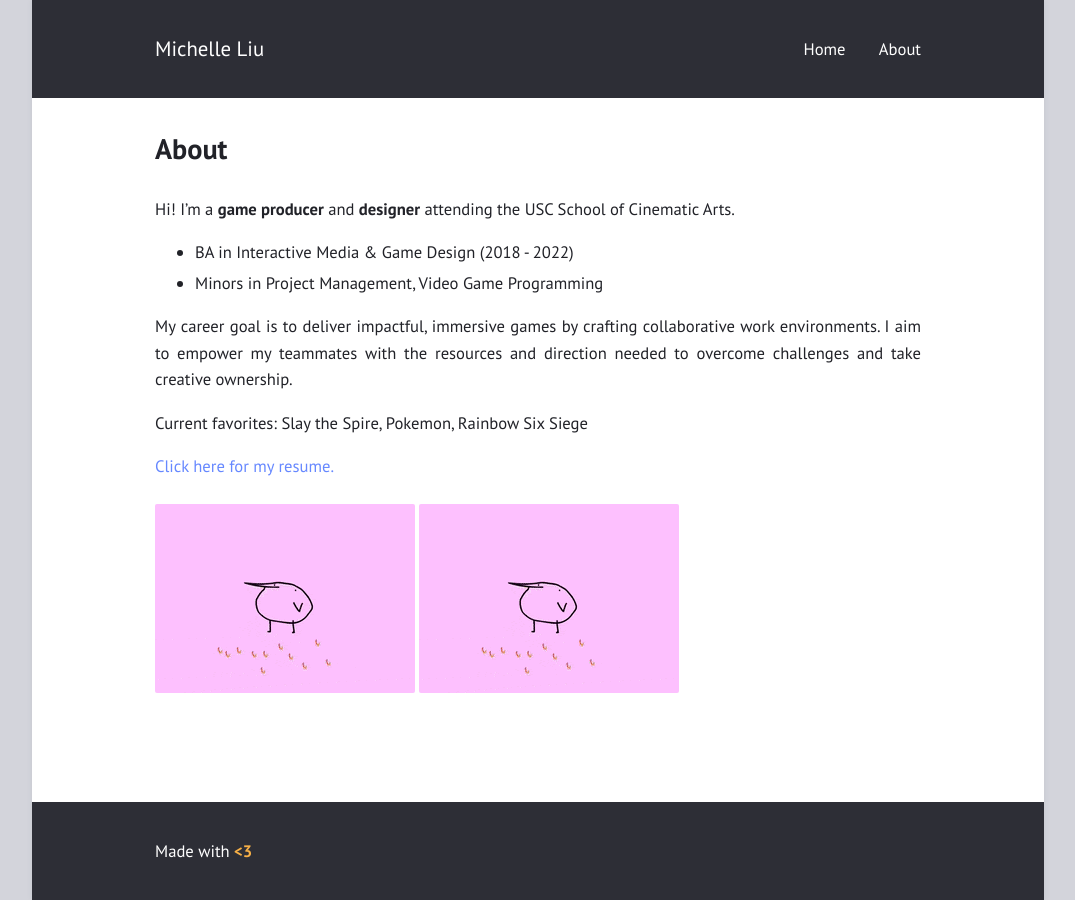
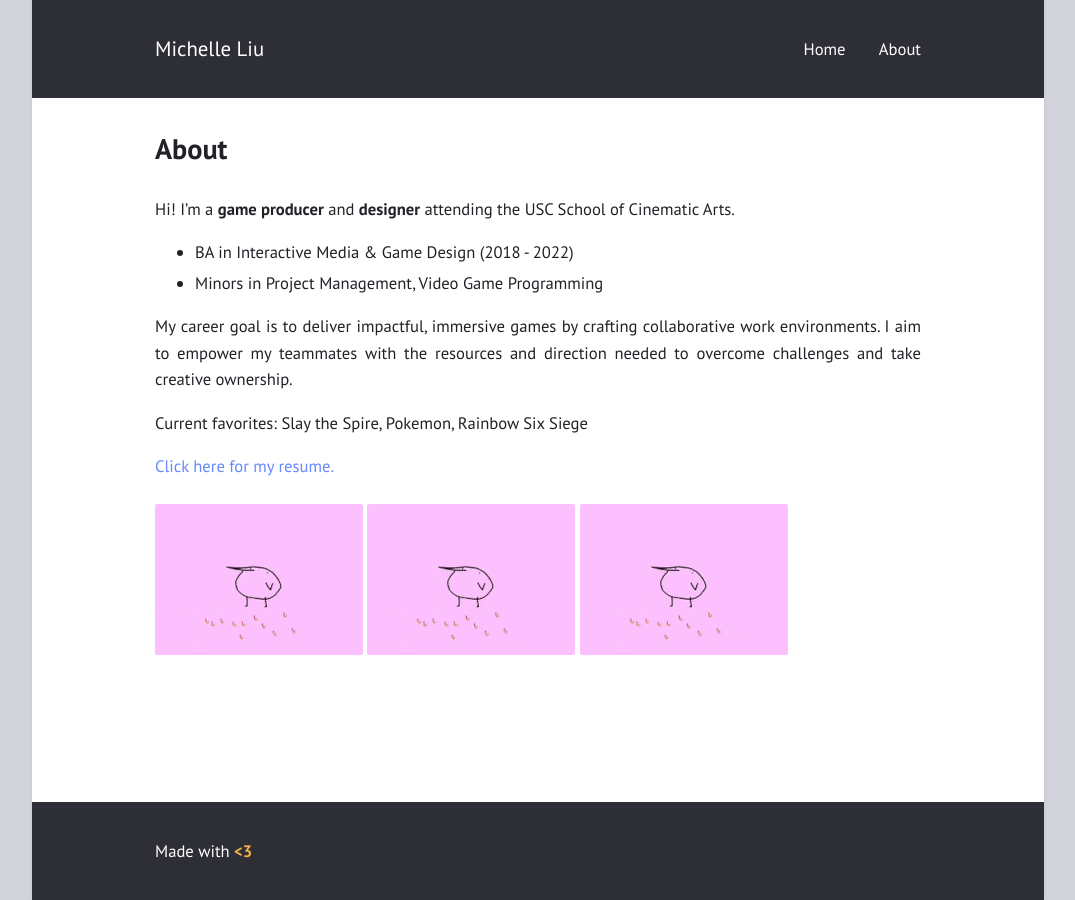
Before and after one commit to KeroMichelle/KeroMichelle.github.io, a Jekyll site: the page built from about.md, in a window 1280 px wide. Shown: the whole page, without its empty margins (102-1177 px from the left). Built offline with Jekyll 4.4.1, drawn with Linux system fonts in a browser that asks for light colours.

Commit message:
Kero gif update :)

```diff
--- a/about.md
+++ b/about.md
@@ -15,4 +15,4 @@ Current favorites: Slay the Spire, Pokemon, Rainbow Six Siege
 
 [Click here for my resume.](https://www.linkedin.com/in/michelleliu6/){:target="_blank"}
 
-![flamingo gif](/assets/images/kero.gif)     ![flamingo gif](/assets/images/kero.gif)
+![flamingo gif](/assets/images/kero.gif) ![flamingo gif](/assets/images/kero.gif) ![flamingo gif](/assets/images/kero.gif)
```
Also changed, not shown: assets/images/kero-og.gif (added), assets/images/kero.gif.
